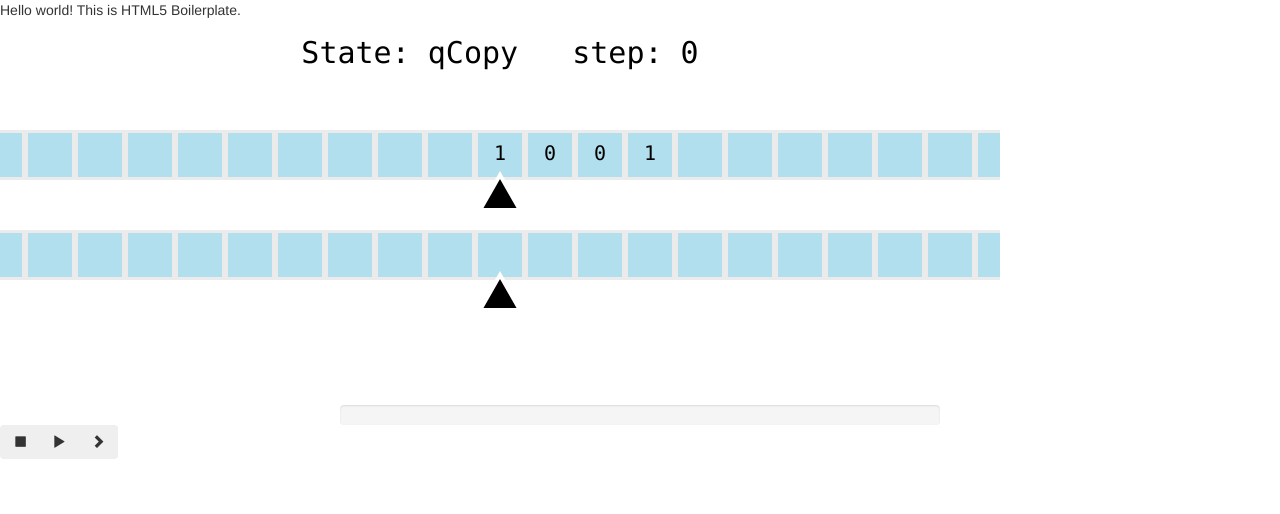
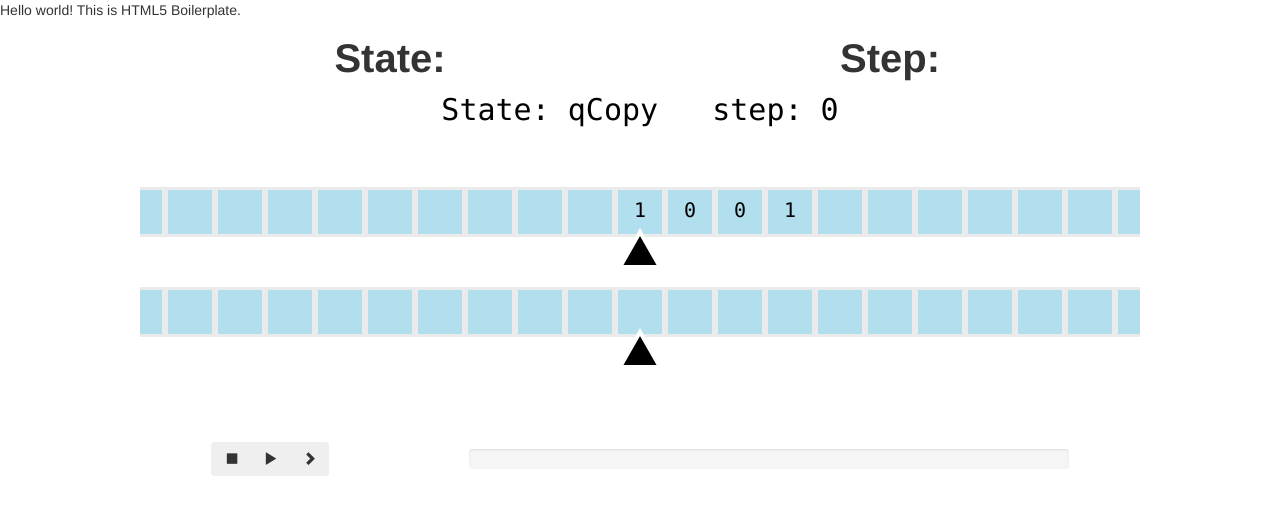
Before and after one commit to abclzr/T-M-S, a plain HTML site: page index.html in a window 1280 px wide. Drawn offline with nearby package versions, Linux system fonts and the light colour scheme.

Commit message:
change display

```diff
--- a/index.html
+++ b/index.html
@@ -2,24 +2,10 @@
 <html class="no-js" lang="">
 
 <head>
-  <meta charset="utf-8">
-  <title></title>
-  <meta name="description" content="">
-  <meta name="viewport" content="width=device-width, initial-scale=1">
-
-  <link rel="manifest" href="site.webmanifest">
-  <link rel="apple-touch-icon" href="icon.png">
-  <!-- Place favicon.ico in the root directory -->
-
-  <link rel="stylesheet" href="css/normalize.css">
-  <link rel="stylesheet" href="css/main.css">
-
-  <meta name="theme-color" content="#fafafa">
   <link
     rel="stylesheet"
     href="https://cdn.jsdelivr.net/npm/bootstrap@3.3.7/dist/css/bootstrap.min.css"
     integrity="sha384-BVYiiSIFeK1dGmJRAkycuHAHRg32OmUcww7on3RYdg4Va+PmSTsz/K68vbdEjh4u" crossorigin="anonymous">
-
 
   <style>
     .progress{position: relative; width:600px;margin: auto;}
@@ -28,9 +14,6 @@
 </head>
 
 <body>
-  <!--[if IE]>
-    <p class="browserupgrade">You are using an <strong>outdated</strong> browser. Please <a href="https://browsehappy.com/">upgrade your browser</a> to improve your experience and security.</p>
-  <![endif]-->
 
   <!-- Add your site or application content here -->
   <p>Hello world! This is HTML5 Boilerplate.</p>
@@ -41,35 +24,47 @@
   <script src="js/plugins.js"></script>
   <script src="js/main.js"></script>
 
-  <!-- Google Analytics: change UA-XXXXX-Y to be your site's ID. -->
-  <script>
-    window.ga = function () { ga.q.push(arguments) }; ga.q = []; ga.l = +new Date;
-    ga('create', 'UA-XXXXX-Y', 'auto'); ga('set','transport','beacon'); ga('send', 'pageview')
-  </script>
-  <script src="https://www.google-analytics.com/analytics.js" async></script>
 
-
-  <div style="width: auto; margin: auto">
-  <canvas id="canvas" width=1000, height=350>
+  <table width="auto" border="0" style="margin: auto">
+    <thead>
+      <tr>
+        <th width="50%" style="text-align: center; font-size: 40px">
+          State:
+        </th>
+        <th width="50%" style="text-align: center; font-size: 40px">
+          Step:
+        </th>
+      </tr>
+    </thead>
+    <tbody>
+      <tr>
+        <td colspan="2">
+          <canvas id="canvas" width=1000 height=350>
           你的浏览器居然不支持Canvas？！赶快换一个吧！！
           </canvas>
+        </td>
+      </tr>
+     </tbody>
+  </table>
+  <table width="auto" style="margin: auto">
+    <tbody>
+      <td style="width: 30%">
+        <div class="btn-group">
+          <button type="button" class="btn btn-secondary" onclick="settostep(0);"><span class="glyphicon glyphicon-stop" aria-hidden="true"></span></button>
+          <button type="button" id='play' class="btn btn-secondary" onclick="autoplay();"><span id='icon' class="glyphicon glyphicon-play" aria-hidden="true"></span></button>
+          <button type="button" class="btn btn-secondary" onclick="pauseit(); nextstepAnimation();"><span class="glyphicon glyphicon-chevron-right" aria-hidden="true"></span></button>
         </div>
-  <br>
+      </td>
+      <td>
         <div class="progress">
           <div class="progress-bar" role="progressbar" aria-valuenow="60"
                aria-valuemin="0" aria-valuemax="100" style="width: 0%;">
             <span class="sr-only">40% 完成</span>
           </div>
         </div>
-  <div class="btn-group">
-    <button type="button" class="btn btn-secondary" onclick="settostep(0);"><span class="glyphicon glyphicon-stop" aria-hidden="true"></span></button>
-    <button type="button" id='play' class="btn btn-secondary" onclick="autoplay();"><span id='icon' class="glyphicon glyphicon-play" aria-hidden="true"></span></button>
-    <button type="button" class="btn btn-secondary" onclick="pauseit(); nextstepAnimation();"><span class="glyphicon glyphicon-chevron-right" aria-hidden="true"></span></button>
-  </div>
-  <br>
-
-
-
+      </td>
+    </tbody>
+  </table>
 
   <script type = "text/javascript" src = "TuringMachineAnime.js">
   </script>
```
Lines whose indentation alone changed are shown as unchanged.
